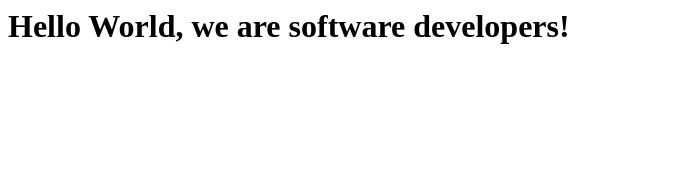
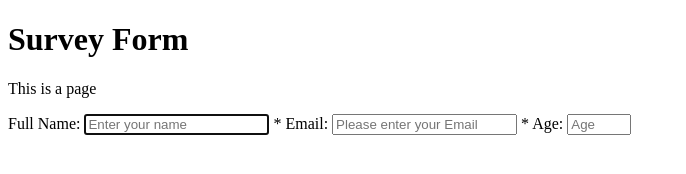
Before and after one commit to ChristianOtieno/ChristianAndGrace, a plain HTML site: page index.html in a window 1280 px wide. Shown: the whole page, without its empty margins (0-686 px from the left). Drawn offline with Linux system fonts and the light colour scheme.

Commit message:
Index.html

```diff
--- a/index.html
+++ b/index.html
@@ -1 +1,20 @@
-<h1>Hello World, we are software developers!</h1>
+<!DOCTYPE html>
+<html>
+<head>
+	<title id="title"></title>
+	<link rel="stylesheet" type="text/css" href="css/style.css">
+</head>
+<body>
+    <h1 id="title">Survey Form</h1>
+    <p id="description"> This is a page</p>
+    <form id="survey-form">
+        <label id="name-label" for="name">Full Name: </label>
+        <input autofocus type="text" name="name" id="name" class="input-field" placeholder="Enter your name" required>
+        <label id="email-label" for="email">* Email: </label>
+        <input type="email" name="email" id="email" class="input-field" required placeholder="Please enter your Email">
+        <label id="number-label" for="age">* Age: </label>
+        <input type="number" name="age" id="number" min="1" max="125" class="input-field" placeholder="Age">
+
+    </form>
+</body>
+</html>
```
